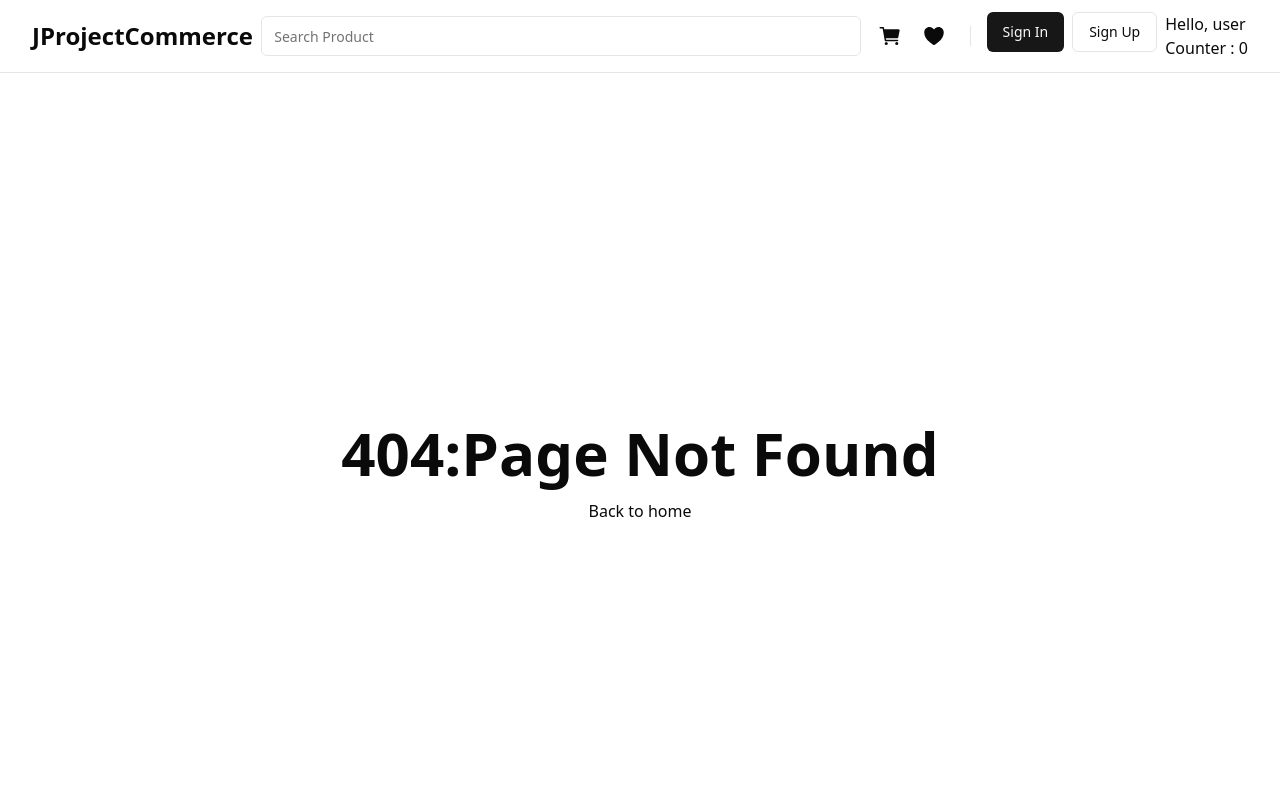
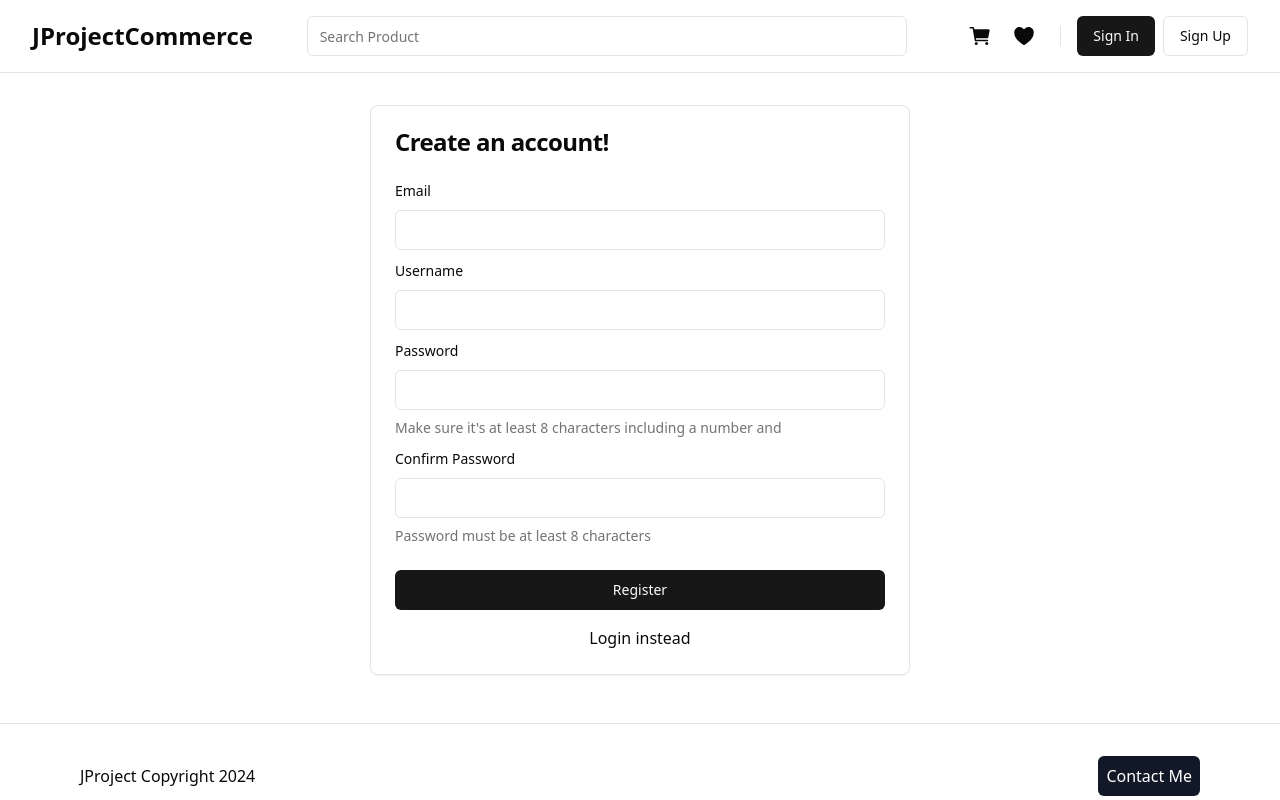
Before and after one commit to jayasaptr/jcomerce, a React (Vite) app: page /register in a window 1280 px wide. Before the commit this address had no page. Shown: the top 800 px of the page. Built offline with nearby package versions, Linux system fonts and the light colour scheme.

Commit message:
feat:[MJ]add login and register with redux

```diff
--- a/db.json
+++ b/db.json
@@ -70,5 +70,13 @@
       "stock": 9,
       "id": "11"
     }
+  ],
+  "users": [
+    {
+      "id": "9cc5",
+      "email": "admin@gmail.com",
+      "username": "Muhammad Jaya Saputra",
+      "password": "12345678"
+    }
   ]
 }
--- a/src/App.jsx
+++ b/src/App.jsx
@@ -12,10 +12,49 @@ import ProductManagementPage from "./pages/admin/ProductManagementPage";
 import CreateProductPage from "./pages/admin/CreateProductPage";
 import EditProductPage from "./pages/admin/EditProductPage";
 import CounterPage from "./pages/CounterPage";
+import RegisterPage from "./pages/RegisterPage";
+import { axiosInstance } from "./lib/axios";
+import { useDispatch } from "react-redux";
+import { useEffect } from "react";
+import { useState } from "react";
+import { boolean } from "zod";
 
 function App() {
   const location = useLocation();
-  console.log(location.pathname);
+  const dispatch = useDispatch();
+
+  const [loading, isLoading] = useState(true);
+
+  const hydrateAuth = async () => {
+    try {
+      const currentUser = localStorage.getItem("current-user");
+
+      if (!currentUser) return;
+
+      const userResponse = await axiosInstance.get("/users/" + currentUser);
+
+      dispatch({
+        type: "USER_LOGIN",
+        payload: {
+          username: userResponse.data.username,
+          email: userResponse.data.email,
+          id: userResponse.data.id,
+        },
+      });
+    } catch (error) {
+      console.log("🚀 ~ hydrateAuth ~ error:", error);
+    } finally {
+      isLoading(false);
+    }
+  };
+  useEffect(() => {
+    hydrateAuth();
+  });
+
+  if (loading) {
+    return <div>Loading...</div>;
+  }
+
   return (
     <>
       {!location.pathname.startsWith("/admin") ? <Header /> : null}
@@ -24,6 +63,7 @@ function App() {
         <Route path="/" Component={HomePage} />
         <Route path="/cart" Component={CartPage} />
         <Route path="/login" Component={LoginPage} />
+        <Route path="/register" Component={RegisterPage} />
         <Route path="/counter" Component={CounterPage} />
         <Route path="/product/:id" Component={ProductDetailPage} />
 
--- a/src/components/Header.jsx
+++ b/src/components/Header.jsx
@@ -9,7 +9,6 @@ import { useSelector } from "react-redux";
 
 export const Header = () => {
   const userSelector = useSelector((state) => state.user);
-  const counterSelector = useSelector((state) => state.counter);
 
   return (
     <header className="flex items-center justify-between px-8 py-4 border-b">
@@ -35,12 +34,16 @@ export const Header = () => {
         <Separator orientation="vertical" className="h-full" />
 
         <div className="flex space-x-2">
-          <Button>Sign In</Button>
-          <Button variant="outline">Sign Up</Button>
-          <div>
-            <p>Hello, {userSelector.username}</p>
-            <p>Counter : {counterSelector.count}</p>
-          </div>
+          {userSelector.username ? (
+            <div>
+              <p>Hello, {userSelector.username}</p>
+            </div>
+          ) : (
+            <>
+              <Button>Sign In</Button>
+              <Button variant="outline">Sign Up</Button>
+            </>
+          )}
         </div>
       </div>
     </header>
--- a/src/pages/HomePage.jsx
+++ b/src/pages/HomePage.jsx
@@ -9,7 +9,6 @@ const HomePage = () => {
   const [productIsLoading, setProductIsLoading] = useState(false);
 
   const userSelector = useSelector((state) => state.user);
-  const counterSelector = useSelector((state) => state.counter);
 
   const productList = products.map((product) => {
     return (
@@ -46,13 +45,12 @@ const HomePage = () => {
       <main className="min-h-[90vh] max-w-screen-md mx-auto px-4 mt-8">
         <div className="pb-20 mx-auto text-center flex flex-col items-center max-w-3xl">
           <h1 className="text-4xl font-bold tracking-tight text-gray-900 sm:text-6xl">
-            Become a trand-setter with us. {userSelector.username}
+            Become a trand-setter with us.
           </h1>
           <p className="mt-6 text-lg max-w-prose text-muted-foreground">
             Jproject provides you with the finest clothings and ensures your
             confidence throghout your days
           </p>
-          <p>Counter : {counterSelector.count}</p>
         </div>
         {productIsLoading ? (
           <p>Loading...</p>
--- a/src/pages/LoginPage.jsx
+++ b/src/pages/LoginPage.jsx
@@ -25,6 +25,9 @@ import {
 
 import { z } from "zod";
 import { zodResolver } from "@hookform/resolvers/zod";
+import { axiosInstance } from "@/lib/axios";
+import { Link } from "react-router-dom";
+import { useDispatch } from "react-redux";
 
 const loginFormShcema = z.object({
   email: z
@@ -48,24 +51,69 @@ const LoginPage = () => {
 
   const [isChecked, setIsChecked] = useState(false);
 
-  const handleLogin = (values) => {
-    alert(`Email ${values.email} Password ${values.password}`);
+  const dispatch = useDispatch();
+
+  const handleLogin = async (values) => {
+    try {
+      const userResponse = await axiosInstance.get("/users", {
+        params: {
+          email: values.email,
+        },
+      });
+
+      if (userResponse.data.length === 0) {
+        form.setError("email", {
+          type: "manual",
+          message: "Email not found",
+        });
+
+        return;
+      }
+
+      if (userResponse.data.length > 0) {
+        const user = userResponse.data[0];
+        if (user.password !== values.password) {
+          form.setError("password", {
+            type: "manual",
+            message: "Password not match",
+          });
+
+          return;
+        }
+      }
+
+      dispatch({
+        type: "USER_LOGIN",
+        payload: {
+          username: userResponse.data[0].username,
+          email: userResponse.data[0].email,
+          id: userResponse.data[0].id,
+        },
+      });
+
+      localStorage.setItem("current-user", userResponse.data[0].id);
+
+      form.reset();
+    } catch (error) {
+      console.log("🚀 ~ handleLogin ~ error:", error);
+    }
   };
 
   return (
-    <main className='container py-8 flex flex-col justify-center items-center max-w-screen-md h-[80vh]'>
+    <main className="container py-8 flex flex-col justify-center items-center max-w-screen-md h-[80vh]">
       <Form {...form}>
         <form
-          className='w-full max-w-[540px] '
-          onSubmit={form.handleSubmit(handleLogin)}>
+          className="w-full max-w-[540px] "
+          onSubmit={form.handleSubmit(handleLogin)}
+        >
           <Card>
             <CardHeader>
               <CardTitle>Wellcome Back!</CardTitle>
             </CardHeader>
-            <CardContent className='flex flex-col gap-2'>
+            <CardContent className="flex flex-col gap-2">
               <FormField
                 control={form.control}
-                name='email'
+                name="email"
                 render={({ field }) => (
                   <FormItem>
                     <FormLabel>Email</FormLabel>
@@ -80,7 +128,7 @@ const LoginPage = () => {
 
               <FormField
                 control={form.control}
-                name='password'
+                name="password"
                 render={({ field }) => (
                   <FormItem>
                     <FormLabel>Password</FormLabel>
@@ -97,20 +145,20 @@ const LoginPage = () => {
                   </FormItem>
                 )}
               />
-              <div className='flex items-center space-x-2'>
+              <div className="flex items-center space-x-2">
                 <Checkbox
                   onCheckedChange={(checked) => setIsChecked(checked)}
-                  id='show-password'
+                  id="show-password"
                 />
-                <Label htmlFor='show-password'>Show Password</Label>
+                <Label htmlFor="show-password">Show Password</Label>
               </div>
             </CardContent>
             <CardFooter>
-              <div className='flex flex-col space-y-4 w-full'>
-                <Button type='submit'>Login</Button>
-                <Button variant='link' className='w-full'>
+              <div className="flex flex-col space-y-4 w-full">
+                <Button type="submit">Login</Button>
+                <Link className="w-full text-center" to="/register">
                   Register
-                </Button>
+                </Link>
               </div>
             </CardFooter>
           </Card>
--- /dev/null
+++ b/src/pages/RegisterPage.jsx
@@ -0,0 +1,190 @@
+/** @format */
+
+import { Button } from "@/components/ui/button";
+import {
+  Card,
+  CardContent,
+  CardFooter,
+  CardHeader,
+  CardTitle,
+} from "@/components/ui/card";
+import { Checkbox } from "@/components/ui/checkbox";
+import { Input } from "@/components/ui/input";
+import { Label } from "@/components/ui/label";
+import { useState } from "react";
+import { useForm } from "react-hook-form";
+import {
+  Form,
+  FormItem,
+  FormMessage,
+  FormLabel,
+  FormField,
+  FormControl,
+  FormDescription,
+} from "@/components/ui/form";
+
+import { z } from "zod";
+import { zodResolver } from "@hookform/resolvers/zod";
+import { axiosInstance } from "@/lib/axios";
+import { Link } from "react-router-dom";
+
+const registerFormShcema = z
+  .object({
+    email: z
+      .string()
+      .min(3, "email must be at least 3 characters or more")
+      .email("Invalid email"),
+    username: z
+      .string()
+      .min(3, "username must be at least 3 characters or more"),
+    password: z
+      .string()
+      .min(8, "your password needs to be at least 8 characters or more"),
+    confirmPassword: z
+      .string()
+      .min(8, "your password needs to be at least 8 characters or more"),
+  })
+  .superRefine(({ password, confirmPassword }, context) => {
+    if (password !== confirmPassword) {
+      context.addIssue({
+        code: "custom",
+        message: "Passwords do not match",
+        path: ["confirmPassword"],
+      });
+    }
+  });
+
+const RegisterPage = () => {
+  const form = useForm({
+    defaultValues: {
+      email: "",
+      username: "",
+      password: "",
+      confirmPassword: "",
+    },
+    resolver: zodResolver(registerFormShcema),
+    reValidateMode: "onSubmit",
+  });
+
+  const handleRegister = async (values) => {
+    const userResponse = await axiosInstance.get("/users", {
+      params: {
+        email: values.email,
+      },
+    });
+
+    if (userResponse.data.length > 0) {
+      form.setError("email", {
+        type: "manual",
+        message: "Email already exists",
+      });
+      return;
+    }
+
+    try {
+      await axiosInstance.post("/users", {
+        email: values.email,
+        username: values.username,
+        password: values.password,
+      });
+
+      alert("User created successfully");
+      form.reset();
+    } catch (error) {
+      console.log("🚀 ~ handleRegister ~ error:", error);
+    }
+  };
+
+  return (
+    <main className="container py-8 flex flex-col justify-center items-center max-w-screen-md">
+      <Form {...form}>
+        <form
+          className="w-full max-w-[540px] "
+          onSubmit={form.handleSubmit(handleRegister)}
+        >
+          <Card>
+            <CardHeader>
+              <CardTitle>Create an account!</CardTitle>
+            </CardHeader>
+            <CardContent className="flex flex-col gap-2">
+              <FormField
+                control={form.control}
+                name="email"
+                render={({ field }) => (
+                  <FormItem>
+                    <FormLabel>Email</FormLabel>
+                    <FormControl>
+                      <Input {...field} />
+                    </FormControl>
+
+                    <FormMessage />
+                  </FormItem>
+                )}
+              />
+
+              <FormField
+                control={form.control}
+                name="username"
+                render={({ field }) => (
+                  <FormItem>
+                    <FormLabel>Username</FormLabel>
+                    <FormControl>
+                      <Input {...field} />
+                    </FormControl>
+
+                    <FormMessage />
+                  </FormItem>
+                )}
+              />
+
+              <FormField
+                control={form.control}
+                name="password"
+                render={({ field }) => (
+                  <FormItem>
+                    <FormLabel>Password</FormLabel>
+                    <FormControl>
+                      <Input {...field} type="password" />
+                    </FormControl>
+                    <FormDescription>
+                      Make sure it's at least 8 characters including a number
+                      and
+                    </FormDescription>
+                    <FormMessage />
+                  </FormItem>
+                )}
+              />
+
+              <FormField
+                control={form.control}
+                name="confirmPassword"
+                render={({ field }) => (
+                  <FormItem>
+                    <FormLabel>Confirm Password</FormLabel>
+                    <FormControl>
+                      <Input {...field} type="password" />
+                    </FormControl>
+                    <FormDescription>
+                      Password must be at least 8 characters
+                    </FormDescription>
+                    <FormMessage />
+                  </FormItem>
+                )}
+              />
+            </CardContent>
+            <CardFooter>
+              <div className="flex flex-col space-y-4 w-full">
+                <Button type="submit">Register</Button>
+                <Link className="w-full text-center" to="/login">
+                  Login instead
+                </Link>
+              </div>
+            </CardFooter>
+          </Card>
+        </form>
+      </Form>
+    </main>
+  );
+};
+
+export default RegisterPage;
--- a/src/store/user.js
+++ b/src/store/user.js
@@ -1,9 +1,19 @@
 const DEFAULT_STATE = {
-  username: "user",
-  email: "user@emailku.com",
-  id: 10,
+  username: "",
+  email: "",
+  id: "",
 };
 
 export const userReducer = (state = DEFAULT_STATE, action) => {
+  if (action.type === "USER_LOGIN") {
+    const dupState = { ...state };
+
+    dupState.username = action.payload.username;
+    dupState.email = action.payload.email;
+    dupState.id = action.payload.id;
+
+    return dupState;
+  }
+
   return state;
 };
```
